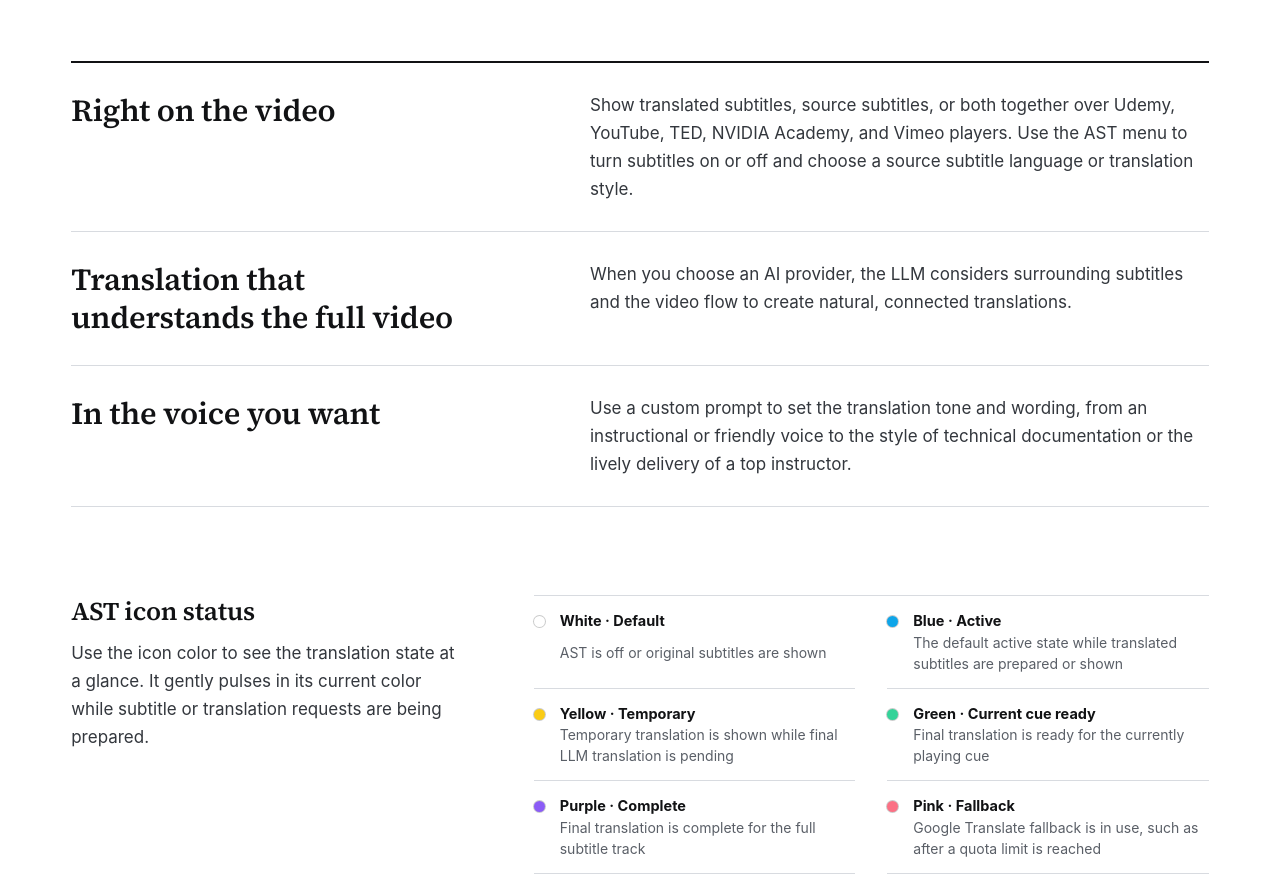
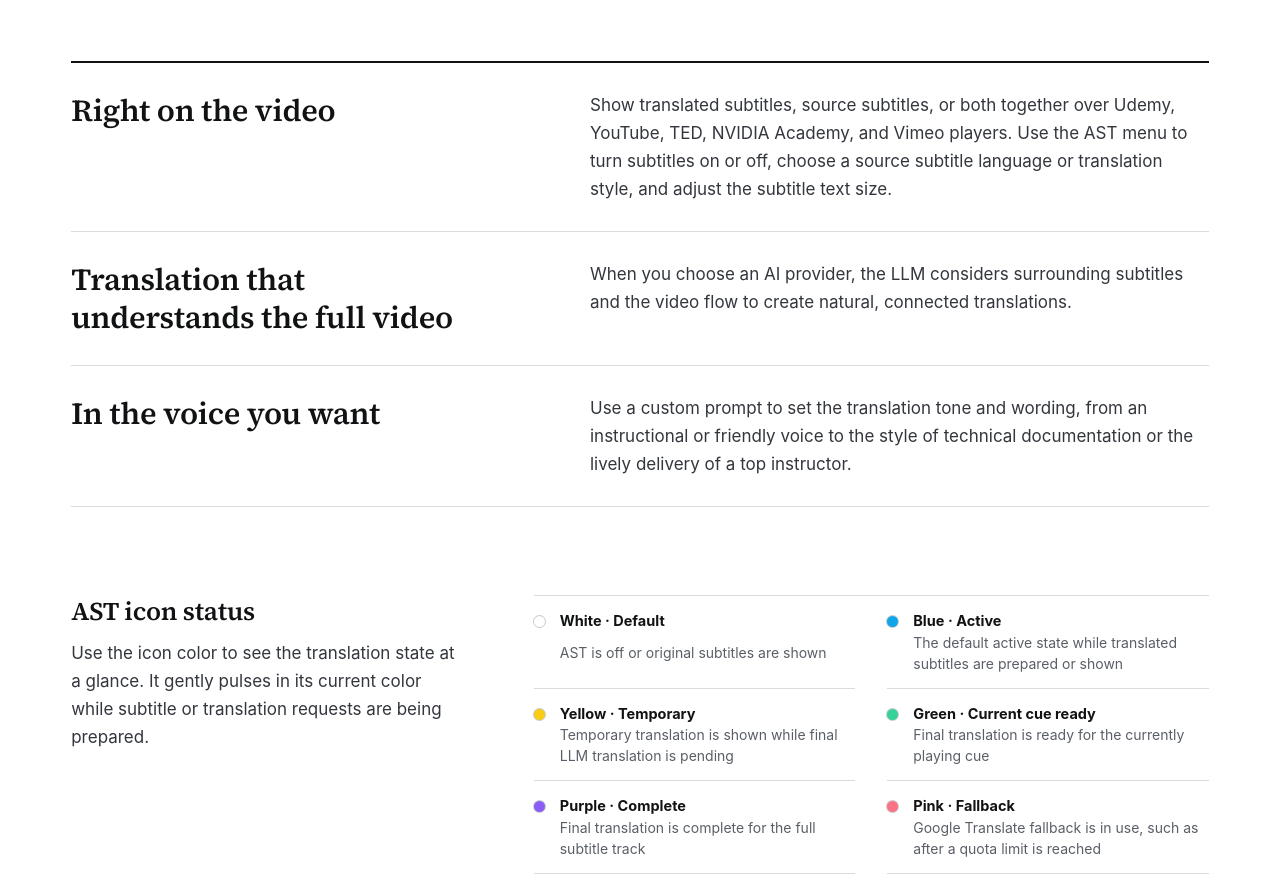
Before and after one commit to mungi/ai-subtitle-translator, a browser extension: page site/index.html in a window 1280 px wide. Shown: the part 3706-4597 px from the top of the page. Drawn offline with Linux system fonts and the light colour scheme; a web font is replaced by a local one.

Commit message:
docs(site): 기능 소개에 자막 글자 크기 조절 추가
- "영상 위에서 바로" 설명에 AST 메뉴의 자막 글자 크기 조절을 한국어·영어·일본어로 추가
- 검증: 소개 사이트에서 한국어·영어·일본어 전환 시 새 문구 표시 확인, npm test 610개 통과

```diff
--- a/site/index.html
+++ b/site/index.html
@@ -183,7 +183,7 @@
           <div class="feature-list">
             <article>
               <h3 data-i18n="featureOneTitle">Right on the video</h3>
-              <p data-i18n="featureOneCopy">Show translated subtitles, source subtitles, or both together over Udemy, YouTube, TED, NVIDIA Academy, and Vimeo players. Use the AST menu to turn subtitles on or off and choose a source subtitle language or translation style.</p>
+              <p data-i18n="featureOneCopy">Show translated subtitles, source subtitles, or both together over Udemy, YouTube, TED, NVIDIA Academy, and Vimeo players. Use the AST menu to turn subtitles on or off, choose a source subtitle language or translation style, and adjust the subtitle text size.</p>
             </article>
             <article>
               <h3 data-i18n="featureTwoTitle">Translation that understands the full video</h3>
--- a/site/script.js
+++ b/site/script.js
@@ -16,7 +16,7 @@ const translations = {
     customAnyTitle: "어떤 LLM 서비스든", customAnyCopy: "HTTPS로 OpenAI 호환 API를 제공하는 제공업체나 직접 운영하는 서버라면 연결할 수 있습니다. Base URL, API 키, 모델 이름만 입력하면 됩니다.",
     customDirectTitle: "내가 정한 서버로 바로", customDirectCopy: "자막 텍스트와 입력한 API 키는 브라우저에서 내가 고른 서버로 바로 전송됩니다. 개발자 서버를 거치지 않습니다.", customExampleLabel: "예시",
     install: "Chrome 웹 스토어에서 설치", viewHowItWorks: "사용 방법 보기", viewSupport: "지원 범위", featuresEyebrow: "주요 기능", featuresTitle: "자막을 더 편하게 읽는 방법",
-    featureOneTitle: "영상 위에서 바로", featureOneCopy: "Udemy, YouTube, TED, NVIDIA Academy, Vimeo 플레이어 위에 번역 자막, 원문 자막 또는 원문과 번역을 함께 표시합니다. AST 메뉴에서 자막을 켜고 끄고, 원문 자막 언어와 번역 스타일을 바로 선택할 수 있습니다.",
+    featureOneTitle: "영상 위에서 바로", featureOneCopy: "Udemy, YouTube, TED, NVIDIA Academy, Vimeo 플레이어 위에 번역 자막, 원문 자막 또는 원문과 번역을 함께 표시합니다. AST 메뉴에서 자막을 켜고 끄고, 원문 자막 언어와 번역 스타일, 자막 글자 크기를 바로 바꿀 수 있습니다.",
     featureTwoTitle: "영상 전체를 이해하는 번역", featureTwoCopy: "AI 제공업체를 선택하면 LLM이 앞뒤 자막과 영상의 흐름을 함께 고려해, 끊기지 않고 자연스러운 번역을 만듭니다.",
     featureThreeTitle: "원하는 말투로", featureThreeCopy: "사용자 프롬프트로 강의체, 친근한 말투, 기술 문서체, 일타 강사 스타일 등 원하는 말투와 표현 방식을 직접 지정할 수 있습니다.",
     iconStateEyebrow: "아이콘 상태", iconStateTitle: "AST 아이콘 상태", iconStateCopy: "아이콘 색상으로 현재 번역 상태를 바로 확인할 수 있습니다. 자막 또는 번역 요청을 준비하는 동안에는 현재 색상으로 미세하게 깜빡입니다.",
@@ -42,7 +42,7 @@ const translations = {
     customAnyTitle: "Any LLM service", customAnyCopy: "Connect any provider or self-hosted server that offers an OpenAI-compatible API over HTTPS. Enter its Base URL, API key, and model name, and AST does the rest.",
     customDirectTitle: "Straight to your server", customDirectCopy: "Subtitle text, and your API key if you set one, go directly from your browser to the server you chose. Nothing passes through a developer server.", customExampleLabel: "EXAMPLE",
     install: "Install from Chrome Web Store", viewHowItWorks: "See how it works", viewSupport: "Supported platforms", featuresEyebrow: "WHAT IT DOES", featuresTitle: "A better way to follow subtitles",
-    featureOneTitle: "Right on the video", featureOneCopy: "Show translated subtitles, source subtitles, or both together over Udemy, YouTube, TED, NVIDIA Academy, and Vimeo players. Use the AST menu to turn subtitles on or off and choose a source subtitle language or translation style.",
+    featureOneTitle: "Right on the video", featureOneCopy: "Show translated subtitles, source subtitles, or both together over Udemy, YouTube, TED, NVIDIA Academy, and Vimeo players. Use the AST menu to turn subtitles on or off, choose a source subtitle language or translation style, and adjust the subtitle text size.",
     featureTwoTitle: "Translation that understands the full video", featureTwoCopy: "When you choose an AI provider, the LLM considers surrounding subtitles and the video flow to create natural, connected translations.",
     featureThreeTitle: "In the voice you want", featureThreeCopy: "Use a custom prompt to set the translation tone and wording, from an instructional or friendly voice to the style of technical documentation or the lively delivery of a top instructor.",
     iconStateEyebrow: "ICON STATUS", iconStateTitle: "AST icon status", iconStateCopy: "Use the icon color to see the translation state at a glance. It gently pulses in its current color while subtitle or translation requests are being prepared.",
@@ -68,7 +68,7 @@ const translations = {
     customAnyTitle: "どんな LLM サービスでも", customAnyCopy: "HTTPS で OpenAI 互換 API を提供するプロバイダーや自前のサーバーなら接続できます。Base URL、API キー、モデル名を入力するだけです。",
     customDirectTitle: "選んだサーバーへ直接", customDirectCopy: "字幕テキストと入力した API キーは、ブラウザーから選んだサーバーへ直接送信されます。開発者のサーバーは経由しません。", customExampleLabel: "例",
     install: "Chrome ウェブストアからインストール", viewHowItWorks: "使い方を見る", viewSupport: "対応環境を見る", featuresEyebrow: "主な機能", featuresTitle: "字幕をもっと快適に読む方法",
-    featureOneTitle: "動画上でそのまま", featureOneCopy: "Udemy、YouTube、TED、NVIDIA Academy、Vimeo のプレーヤー上に、翻訳字幕、元字幕、または元字幕と翻訳の両方を表示します。AST メニューから字幕のオン・オフ、元字幕の言語、翻訳スタイルをその場で選べます。",
+    featureOneTitle: "動画上でそのまま", featureOneCopy: "Udemy、YouTube、TED、NVIDIA Academy、Vimeo のプレーヤー上に、翻訳字幕、元字幕、または元字幕と翻訳の両方を表示します。AST メニューから字幕のオン・オフ、元字幕の言語、翻訳スタイル、字幕の文字サイズをその場で変更できます。",
     featureTwoTitle: "動画全体を理解する翻訳", featureTwoCopy: "AI プロバイダーを選ぶと、LLM が前後の字幕と動画の流れを考慮し、自然で一貫した翻訳を作成します。",
     featureThreeTitle: "好みの話し方で", featureThreeCopy: "カスタムプロンプトで、講義調、親しみやすい口調、技術文書スタイル、人気講師のような力強い伝え方など、翻訳のトーンと表現方法を直接設定できます。",
     iconStateEyebrow: "アイコンの状態", iconStateTitle: "AST アイコンの状態", iconStateCopy: "アイコンの色で現在の翻訳状態をすぐに確認できます。字幕または翻訳リクエストを準備している間は、現在の色で穏やかに点滅します。",
```
